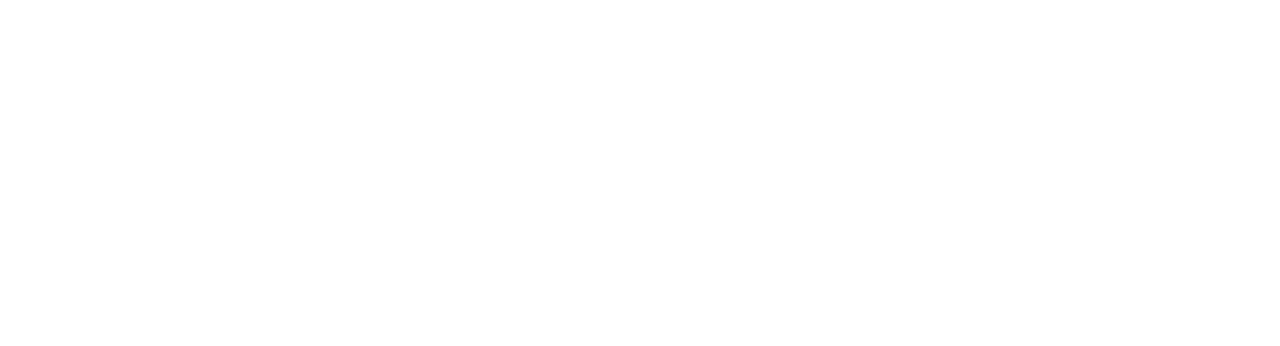
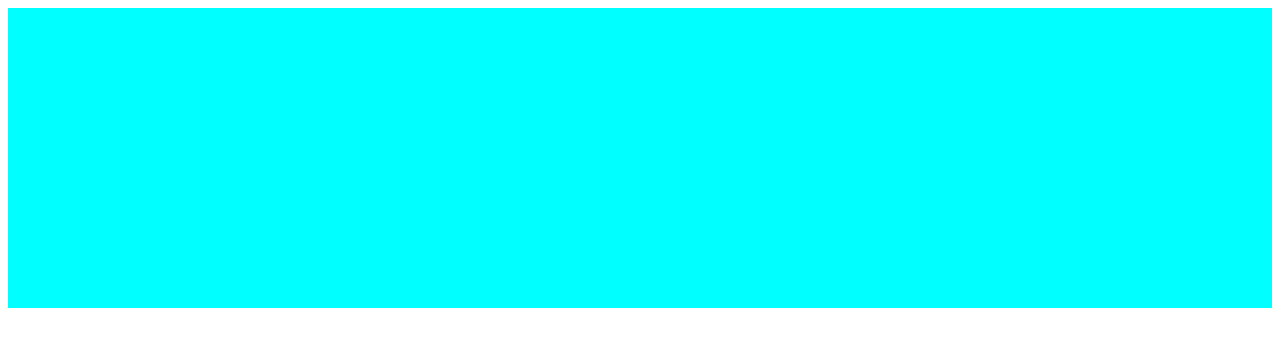
Before and after one commit to SdCeeFn43/fajna-strona, a plain HTML site: page layout.html in a window 1280 px wide. Drawn offline with Linux system fonts and the light colour scheme.

Commit message:
Update layout.html

```diff
--- a/layout.html
+++ b/layout.html
@@ -6,8 +6,8 @@
     <title>Document</title>
     <style>
         header{background-color: aqua;
-            width: 100;
-            height: 300;}
+            width: 100%;
+            height: 300px;}
     </style>
 </head>
 <body>
```
